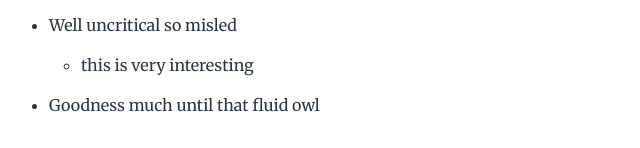
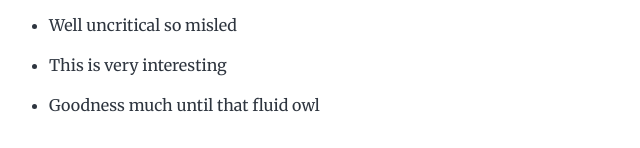
Before and after one commit to muhammad8584ft/gatsby-web-content, a Gatsby site: page /new-beginnings/ in a window 1280 px wide. Shown: the part 652-800 px from the top of the page, 275-915 px from the left. Built offline with nearby package versions, Linux system fonts and the light colour scheme; Gatsby itself is replaced by a stand-in of ours.

Commit message:
Update index.md

```diff
--- a/content/blog/new-beginnings/index.md
+++ b/content/blog/new-beginnings/index.md
@@ -36,7 +36,7 @@ made herself on the way.
 
 - This however showed weasel
 - Well uncritical so misled
-  - this is very interesting
+- This is very interesting
 - Goodness much until that fluid owl
 
 When she reached the first hills of the **Italic Mountains**, she had a last
```
